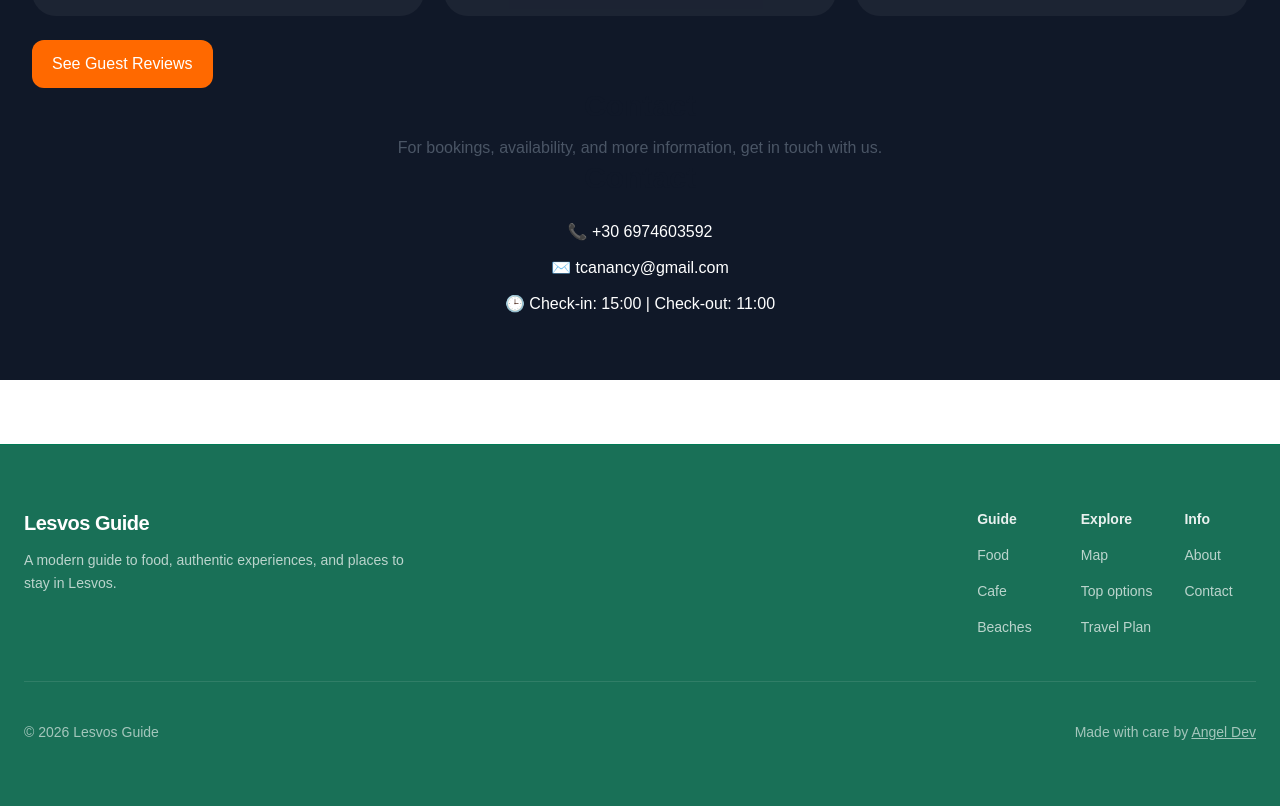
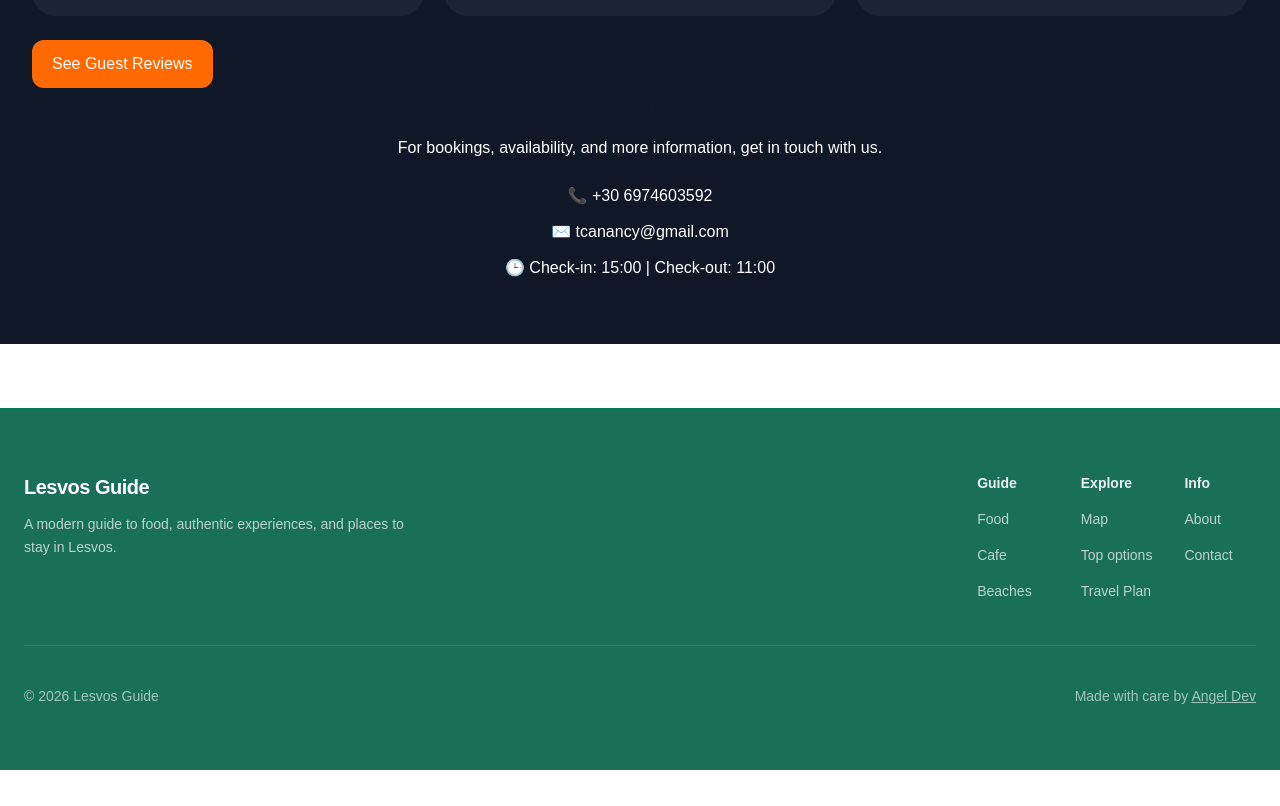
Before and after one commit to amamouridis06/lesvos-travel-guide, a Next.js app: page /hotels/thanos-cozy-appartments in a window 1280 px wide. Shown: the part 3040-3846 px from the top of the page. After the commit the page ends 3810 px from the top, so only its background shows below. Built offline with nearby package versions, Linux system fonts and the light colour scheme.

Commit message:
Update page.tsx

```diff
--- a/app/hotels/thanos-cozy-appartments/page.tsx
+++ b/app/hotels/thanos-cozy-appartments/page.tsx
@@ -306,10 +306,9 @@ export default function ApartmentPage() {
         </div>
          <div className="mx-auto max-w-4xl px-4 text-center sm:px-6 lg:px-8">
           <h2 className="text-2xl font-bold text-gray-900 sm:text-3xl">Contact</h2>
-          <p className="mt-3 text-sm text-gray-600 sm:text-base">
+          <p className="mt-3 text-sm text-white sm:text-base">
             For bookings, availability, and more information, get in touch with us.
           </p>
-          <h2 className="text-2xl font-bold text-gray-900 sm:text-3xl">Contact</h2>
           <div className="mt-6 space-y-3 text-sm text-white sm:text-base">
             <p>📞 +30 6974603592</p>
             <p>✉️ tcanancy@gmail.com</p>
```
